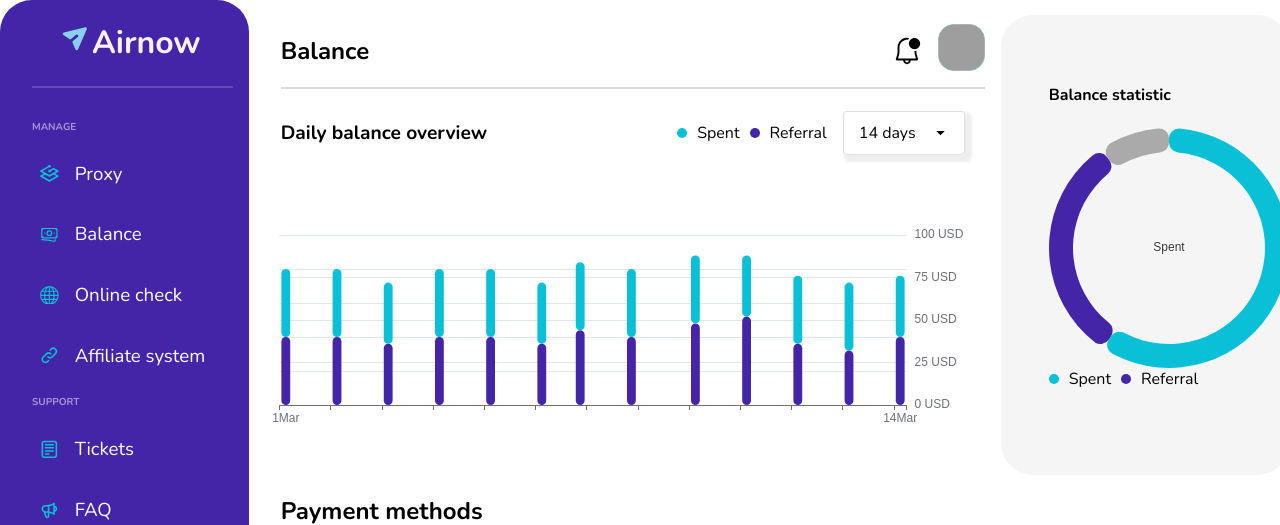
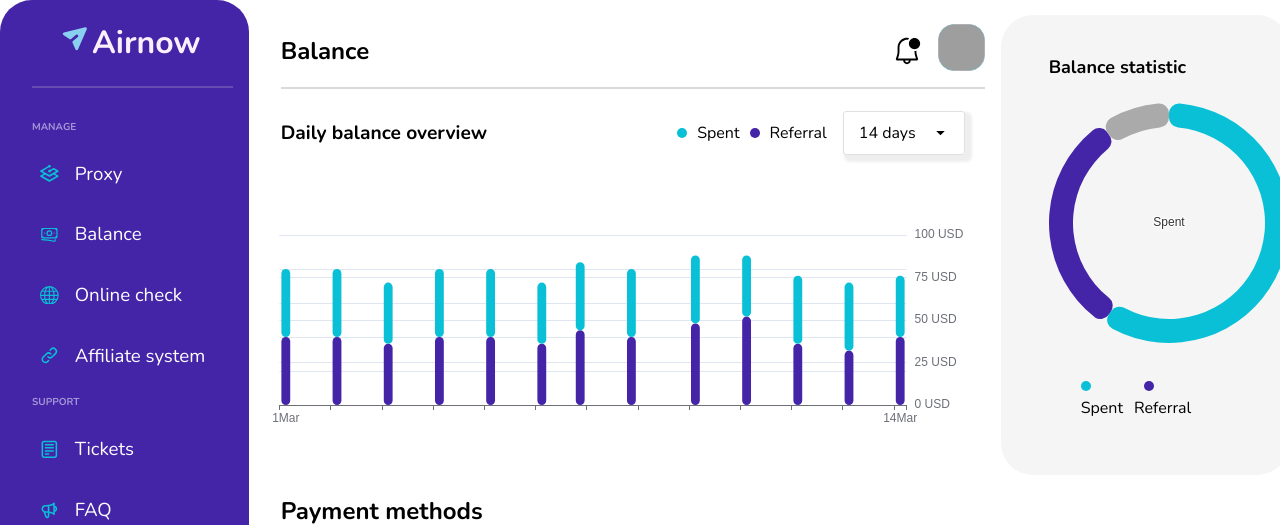
Before and after one commit to BhaveshSSingh/supermind-dashboard, a React (Vite) app: page / in a window 1280 px wide. Shown: the top 525 px of the page. Built offline with nearby package versions, Linux system fonts and the light colour scheme; grey boxes are pictures that could not be loaded.

Commit message:
style:pie chart style fixed

```diff
--- a/src/components/main/page/stats/PageStats.jsx
+++ b/src/components/main/page/stats/PageStats.jsx
@@ -36,12 +36,16 @@ const PageStats = () => {
         <h4>Balance statistic</h4>
         <PieChart />
         <div className="pageStats__data">
-          <div>
-            <span class="dot_aqua" />
-            <span>Spent</span>
-            <span class="dot_purple" />
+          <div className="pageStats__spent_ref">
+            <div>
+              <span class="dot_aqua" />
+              <span className="spent">Spent</span>
+            </div>
+            <div>
+              <span class="dot_purple" />
 
-            <span>Referral</span>
+              <span className="referral">Referral</span>
+            </div>
           </div>
         </div>
       </div>
--- a/src/components/main/page/stats/pageStats.css
+++ b/src/components/main/page/stats/pageStats.css
@@ -63,13 +63,24 @@
 .pageStats__balance {
   background-color: var(--light-blue-accent);
   border-radius: 2rem;
-  padding: 3rem;
+  padding: 1rem 3rem;
   margin-left: 1rem;
   width: 15vw;
 }
-
+.pageStats__balance h4 {
+  font-size: large;
+  font-weight: bold;
+}
 .pageStats__data {
   display: flex;
+  justify-content: center;
+  align-items: center;
+  padding: 2rem;
+}
+
+.pageStats__spent_ref {
+  display: flex;
+  justify-content: space-between;
 }
 
 .border__gray {
```
